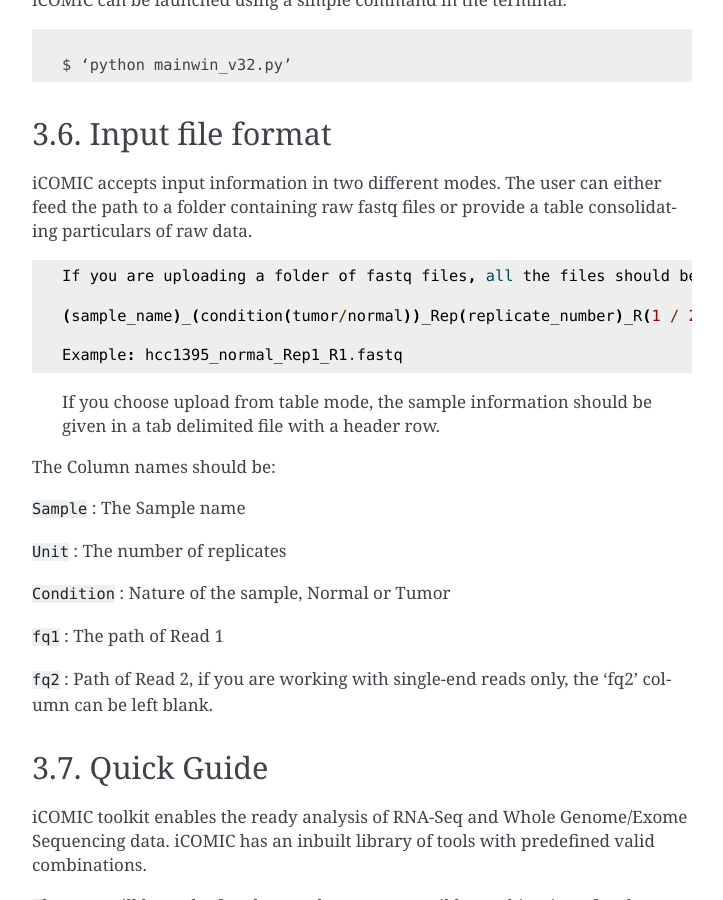
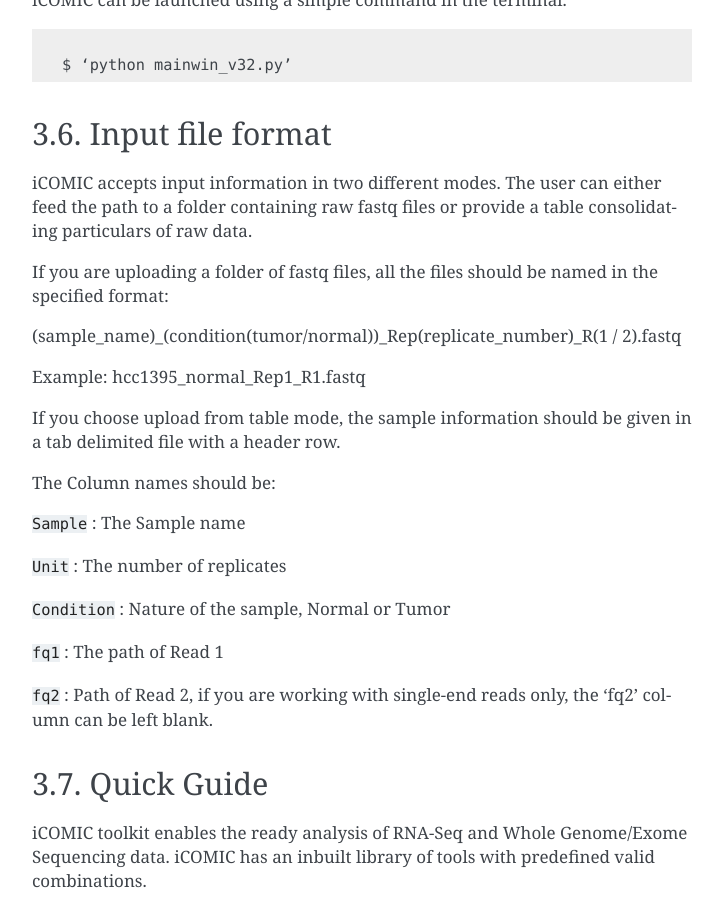
Before and after one commit to anjanaanilkumar1289/iCOMIC_doc, a Sphinx documentation site: the page built from docs/getting_started.md, in a window 1280 px wide and 900 px high, scrolled down 1350 px. Shown: the whole window, without its empty margins (388-1111 px from the left). Built offline with Sphinx 7.4.7, drawn with Linux system fonts in a browser that asks for light colours.

Commit message:
Update getting_started.md

````diff
--- a/docs/getting_started.md
+++ b/docs/getting_started.md
@@ -53,16 +53,16 @@ $ ‘python mainwin_v32.py’
 iCOMIC accepts input information in two different modes. The user can either feed the path to a folder containing raw fastq files or provide a table consolidating particulars of raw data.
 
 
-```
+
 If you are uploading a folder of fastq files, all the files should be named in the specified format:
 
 (sample_name)_(condition(tumor/normal))_Rep(replicate_number)_R(1 / 2).fastq
 
 Example: hcc1395_normal_Rep1_R1.fastq
-```
 
 
->If you choose upload from table mode, the sample information should be given in a tab delimited file with a header row.
+
+If you choose upload from table mode, the sample information should be given in a tab delimited file with a header row.
 
 The Column names should be:
 
````
